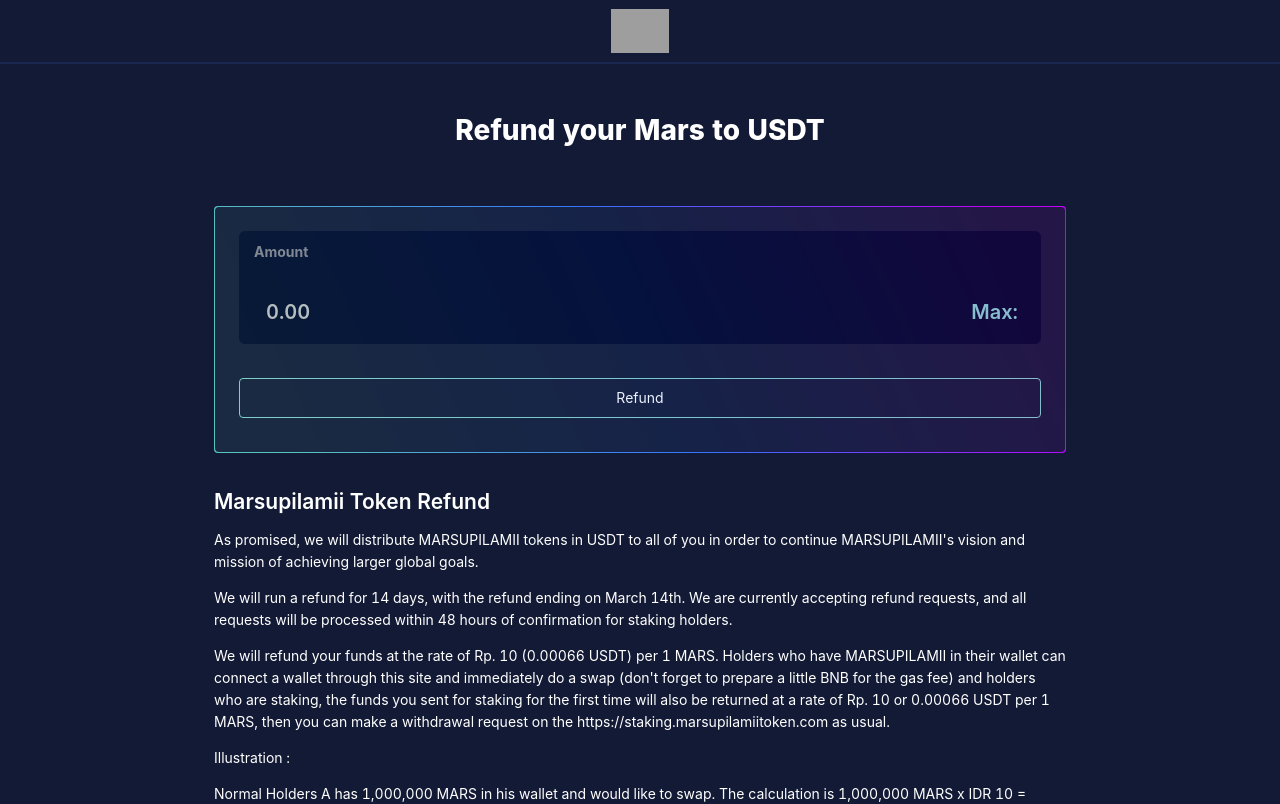
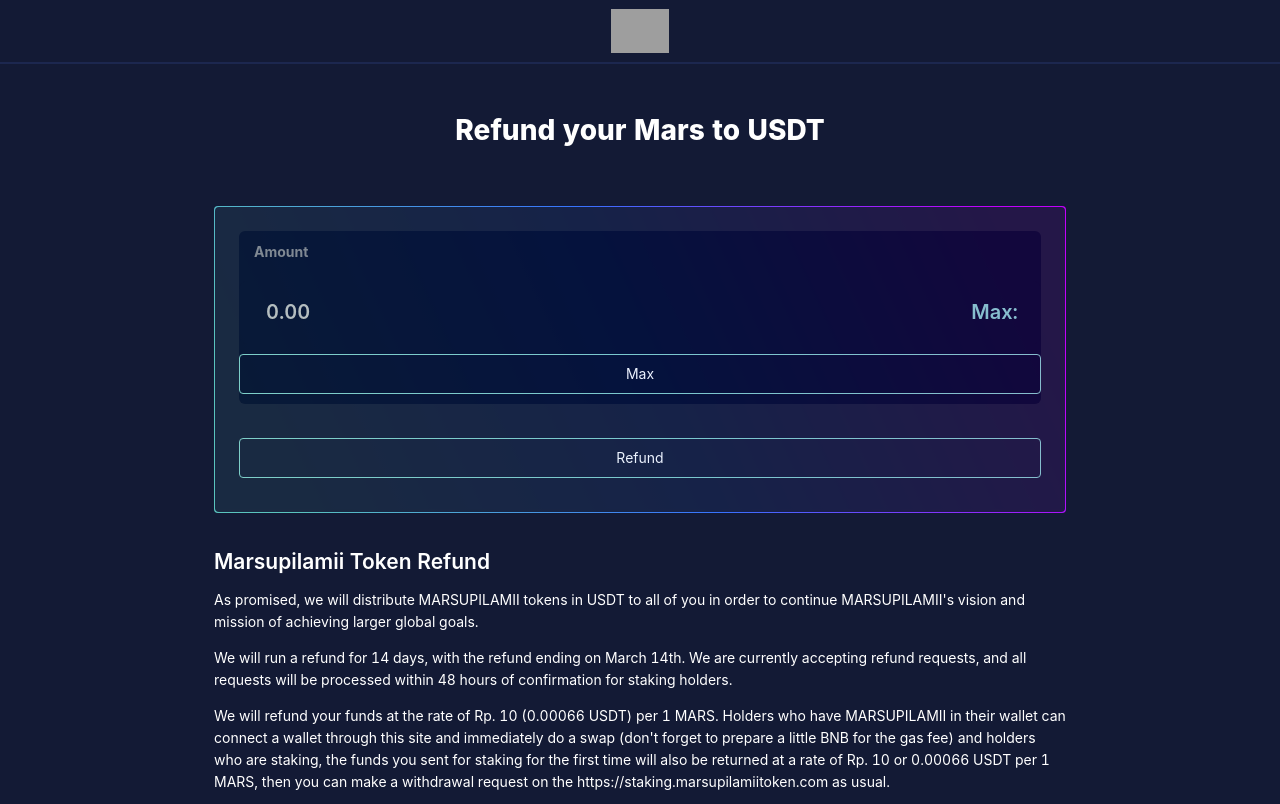
Before and after one commit to aglichandrap/tokenmigration, a React (Create React App) app: page / in a window 1280 px wide. Shown: the top 804 px of the page. Built offline with nearby package versions, Linux system fonts and the light colour scheme; grey boxes are pictures that could not be loaded.

Commit message:
add max button

```diff
--- a/src/pages/home.js
+++ b/src/pages/home.js
@@ -147,6 +147,11 @@ export default function HomePage() {
     }
   }
 
+  function setMax(){
+    <InputStyled value={balance} onClick={(e) => setAmount(e.target.value)} />
+
+  }
+
   function handleSwap() {
     if(!amount) return message.error("Input the amount!!");
     if(!balance) return message.error("Please check your balance!!");
@@ -193,7 +198,8 @@ export default function HomePage() {
           <CardBody>
             <Form layout="vertical" color="white">
               <FormItem label='Amount'>
-                <InputStyled placeholder="0.00" addonAfter={`Max: ${balance}`} value={amount} onChange={(e) => setAmount(e.target.value)} />
+              <InputStyled placeholder="0.00" addonAfter= {`Max: ${balance}`} value={amount} onChange={(e) => setAmount(e.target.value)} />
+              <ButtonSwap type='ghost' onClick={() => setAmount(balance)}>Max</ButtonSwap>
               </FormItem>
             </Form>
             <ButtonSwap type='ghost' onClick={handleSwap} loading={loading}>Refund</ButtonSwap>
```
